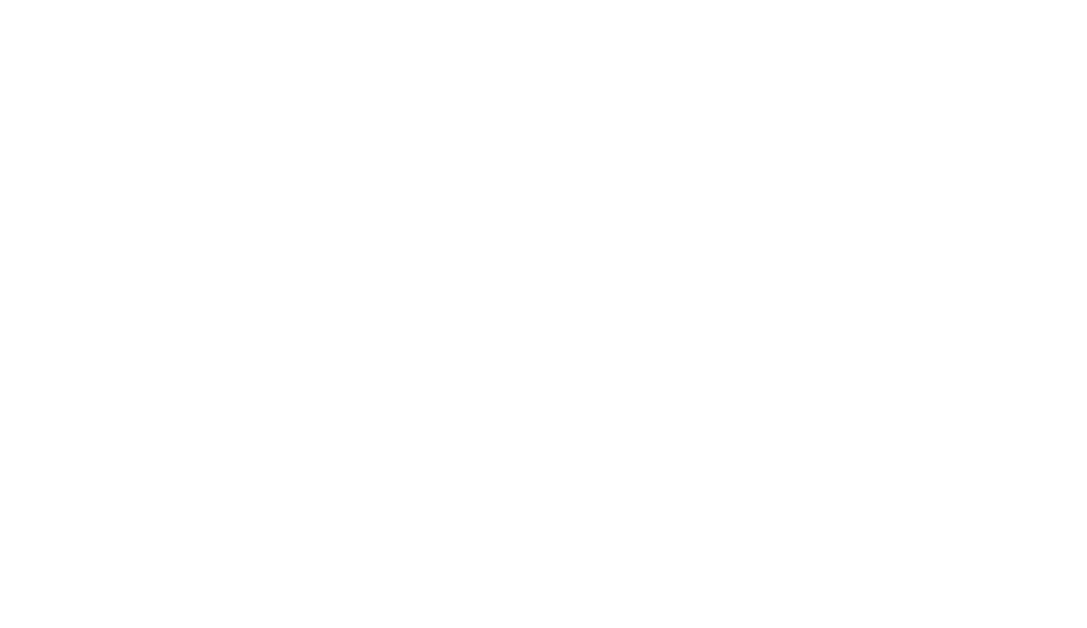
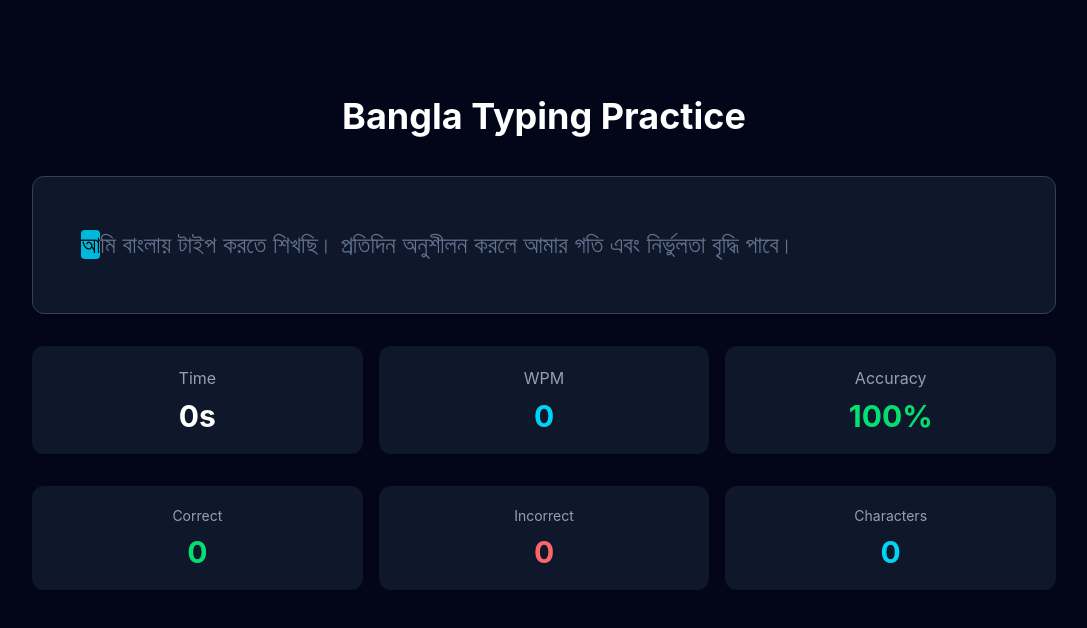
Before and after one commit to andxriyadcoder-devops/bangla-typing-master, a React (Vite) app in the folder client/: page /practice in a window 1280 px wide. Before the commit this address had no page. Shown: the top 628 px of the page, without its empty margins (96-1183 px from the left). Built offline with nearby package versions, Linux system fonts and the light colour scheme.

Commit message:
feat: basic typing engine with hidden input

```diff
--- /dev/null
+++ b/client/src/components/layout/KeyboardPreview.tsx
@@ -0,0 +1,54 @@
+const layouts = [
+  {
+    title: "Bijoy",
+    color: "border-cyan-500",
+  },
+  {
+    title: "Avro Unicode",
+    color: "border-green-500",
+  },
+  {
+    title: "National",
+    color: "border-orange-500",
+  },
+];
+
+export default function KeyboardPreview() {
+  return (
+    <section className="bg-slate-900 py-24 text-white">
+      <div className="mx-auto max-w-7xl px-6">
+
+        <h2 className="mb-4 text-center text-4xl font-bold">
+          Keyboard Layout Support
+        </h2>
+
+        <p className="mb-14 text-center text-slate-400">
+          Switch between Bangla keyboard layouts with one click.
+        </p>
+
+        <div className="grid gap-8 md:grid-cols-3">
+          {layouts.map((layout) => (
+            <div
+              key={layout.title}
+              className={`rounded-2xl border-2 ${layout.color} bg-slate-950 p-8`}
+            >
+              <h3 className="mb-6 text-2xl font-bold">
+                {layout.title}
+              </h3>
+
+              <div className="grid grid-cols-10 gap-2">
+                {Array.from({ length: 40 }).map((_, i) => (
+                  <div
+                    key={i}
+                    className="h-8 rounded bg-slate-800"
+                  />
+                ))}
+              </div>
+            </div>
+          ))}
+        </div>
+
+      </div>
+    </section>
+  );
+}
--- a/client/src/components/layout/Navbar.tsx
+++ b/client/src/components/layout/Navbar.tsx
@@ -1,4 +1,5 @@
 import { Menu } from "lucide-react";
+import { Link } from "react-router-dom";
 import Button from "../ui/Button";
 import Logo from "../common/Logo";
 
@@ -6,41 +7,44 @@
   return (
     <header className="fixed top-0 z-50 w-full border-b border-slate-800 bg-slate-950/80 backdrop-blur">
       <div className="mx-auto flex h-16 max-w-7xl items-center justify-between px-6">
-
         <Logo />
 
-        <nav className="hidden gap-8 md:flex">
-          <a href="#" className="text-slate-300 hover:text-white">
+        <nav className="hidden items-center gap-8 md:flex">
+          <Link to="/" className="text-slate-300 transition hover:text-white">
             Home
-          </a>
+          </Link>
 
-          <a href="#" className="text-slate-300 hover:text-white">
+          <Link
+            to="/lessons"
+            className="text-slate-300 transition hover:text-white"
+          >
             Lessons
-          </a>
+          </Link>
 
-          <a href="#" className="text-slate-300 hover:text-white">
+          <Link
+            to="/practice"
+            className="text-slate-300 transition hover:text-white"
+          >
             Practice
-          </a>
+          </Link>
 
-          <a href="#" className="text-slate-300 hover:text-white">
+          <Link
+            to="/leaderboard"
+            className="text-slate-300 transition hover:text-white"
+          >
             Leaderboard
-          </a>
+          </Link>
         </nav>
 
         <div className="hidden items-center gap-3 md:flex">
-          <Button variant="outline">
-            Login
-          </Button>
+          <Button variant="outline">Login</Button>
 
-          <Button>
-            Get Started
-          </Button>
+          <Button>Get Started</Button>
         </div>
 
         <button className="md:hidden">
-          <Menu />
+          <Menu className="h-6 w-6 text-white" />
         </button>
-
       </div>
     </header>
   );
--- /dev/null
+++ b/client/src/components/typing/HiddenInput.tsx
@@ -0,0 +1,27 @@
+import { useEffect, useRef } from "react";
+
+interface HiddenInputProps {
+  value: string;
+  onChange: (value: string) => void;
+}
+
+export default function HiddenInput({
+  value,
+  onChange,
+}: HiddenInputProps) {
+  const inputRef = useRef<HTMLTextAreaElement>(null);
+
+  useEffect(() => {
+    inputRef.current?.focus();
+  }, []);
+
+  return (
+    <textarea
+      ref={inputRef}
+      value={value}
+      onChange={(e) => onChange(e.target.value)}
+      className="absolute opacity-0 pointer-events-none"
+      autoFocus
+    />
+  );
+}
--- /dev/null
+++ b/client/src/components/typing/StatsBar.tsx
@@ -0,0 +1,48 @@
+interface StatsBarProps {
+  seconds: number;
+  accuracy: number;
+  characters: number;
+}
+
+export default function StatsBar({
+  seconds,
+  accuracy,
+  characters,
+}: StatsBarProps) {
+  const minutes = seconds / 60;
+
+  const wpm =
+    minutes > 0
+      ? Math.round((characters / 5) / minutes)
+      : 0;
+
+  return (
+    <div className="mt-8 grid grid-cols-3 gap-4">
+
+      <div className="rounded-xl bg-slate-900 p-5 text-center">
+        <h3 className="text-slate-400">Time</h3>
+
+        <p className="mt-2 text-3xl font-bold">
+          {seconds}s
+        </p>
+      </div>
+
+      <div className="rounded-xl bg-slate-900 p-5 text-center">
+        <h3 className="text-slate-400">WPM</h3>
+
+        <p className="mt-2 text-3xl font-bold text-cyan-400">
+          {wpm}
+        </p>
+      </div>
+
+      <div className="rounded-xl bg-slate-900 p-5 text-center">
+        <h3 className="text-slate-400">Accuracy</h3>
+
+        <p className="mt-2 text-3xl font-bold text-green-400">
+          {accuracy}%
+        </p>
+      </div>
+
+    </div>
+  );
+}
--- /dev/null
+++ b/client/src/components/typing/TypingText.tsx
@@ -0,0 +1,32 @@
+interface TypingTextProps {
+  expected: string;
+  typed: string;
+}
+
+export default function TypingText({
+  expected,
+  typed,
+}: TypingTextProps) {
+  return (
+    <div className="rounded-xl bg-slate-900 p-6 text-2xl leading-10">
+      {expected.split("").map((char, index) => {
+        let className = "text-slate-500";
+
+        if (index < typed.length) {
+          className =
+            typed[index] === char
+              ? "text-green-400"
+              : "text-red-400";
+        } else if (index === typed.length) {
+          className = "bg-cyan-500 text-black rounded";
+        }
+
+        return (
+          <span key={index} className={className}>
+            {char}
+          </span>
+        );
+      })}
+    </div>
+  );
+}
--- /dev/null
+++ b/client/src/engine/matcher/compare.ts
@@ -0,0 +1,25 @@
+export interface CharacterResult {
+  correct: number;
+  incorrect: number;
+}
+
+export function compareText(
+  expected: string,
+  typed: string
+): CharacterResult {
+  let correct = 0;
+  let incorrect = 0;
+
+  for (let i = 0; i < typed.length; i++) {
+    if (typed[i] === expected[i]) {
+      correct++;
+    } else {
+      incorrect++;
+    }
+  }
+
+  return {
+    correct,
+    incorrect,
+  };
+}
--- /dev/null
+++ b/client/src/engine/stats/calculate.ts
@@ -0,0 +1,10 @@
+export function calculateAccuracy(
+  correct: number,
+  incorrect: number
+) {
+  const total = correct + incorrect;
+
+  if (total === 0) return 100;
+
+  return Number(((correct / total) * 100).toFixed(1));
+}
--- /dev/null
+++ b/client/src/hooks/useTypingTimer.ts
@@ -0,0 +1,17 @@
+import { useEffect, useState } from "react";
+
+export default function useTypingTimer(start: boolean) {
+  const [seconds, setSeconds] = useState(0);
+
+  useEffect(() => {
+    if (!start) return;
+
+    const interval = setInterval(() => {
+      setSeconds((prev) => prev + 1);
+    }, 1000);
+
+    return () => clearInterval(interval);
+  }, [start]);
+
+  return seconds;
+}
--- a/client/src/pages/HomePage.tsx
+++ b/client/src/pages/HomePage.tsx
@@ -1,6 +1,7 @@
 import HeroSection from "../components/layout/HeroSection";
 import StatsSection from "../components/layout/StatsSection";
 import FeaturesSection from "../components/layout/FeaturesSection";
+import KeyboardPreview from "../components/layout/KeyboardPreview";
 
 export default function HomePage() {
   return (
@@ -8,6 +9,7 @@
       <HeroSection />
       <StatsSection />
       <FeaturesSection />
+      <KeyboardPreview />
     </>
   );
 }
--- /dev/null
+++ b/client/src/pages/PracticePage.tsx
@@ -0,0 +1,103 @@
+import { useMemo, useState } from "react";
+import TypingText from "../components/typing/TypingText";
+import HiddenInput from "../components/typing/HiddenInput";
+import StatsBar from "../components/typing/StatsBar";
+
+import { compareText } from "../engine/matcher/compare";
+import { calculateAccuracy } from "../engine/stats/calculate";
+
+import useTypingTimer from "../hooks/useTypingTimer";
+
+const sampleText =
+  "আমি বাংলায় টাইপ করতে শিখছি। প্রতিদিন অনুশীলন করলে আমার গতি এবং নির্ভুলতা বৃদ্ধি পাবে।";
+
+export default function PracticePage() {
+  const [input, setInput] = useState("");
+
+  const seconds = useTypingTimer(input.length > 0);
+
+  const result = useMemo(
+    () => compareText(sampleText, input),
+    [input]
+  );
+
+  const accuracy = calculateAccuracy(
+    result.correct,
+    result.incorrect
+  );
+
+  return (
+    <div className="min-h-screen bg-slate-950 px-6 py-24 text-white">
+      <div className="mx-auto max-w-5xl">
+
+        <h1 className="mb-10 text-center text-4xl font-bold">
+          Bangla Typing Practice
+        </h1>
+
+        {/* Typing Area */}
+        <div
+          className="cursor-text rounded-xl border border-slate-700 bg-slate-900 p-6"
+          onClick={() =>
+            (
+              document.querySelector("textarea") as HTMLTextAreaElement
+            )?.focus()
+          }
+        >
+          <TypingText
+            expected={sampleText}
+            typed={input}
+          />
+        </div>
+
+        {/* Hidden Input */}
+        <HiddenInput
+          value={input}
+          onChange={setInput}
+        />
+
+        {/* Stats */}
+        <StatsBar
+          seconds={seconds}
+          accuracy={accuracy}
+          characters={input.length}
+        />
+
+        {/* Detailed Statistics */}
+        <div className="mt-8 grid grid-cols-3 gap-4">
+
+          <div className="rounded-xl bg-slate-900 p-5 text-center">
+            <h2 className="text-sm text-slate-400">
+              Correct
+            </h2>
+
+            <p className="mt-2 text-3xl font-bold text-green-400">
+              {result.correct}
+            </p>
+          </div>
+
+          <div className="rounded-xl bg-slate-900 p-5 text-center">
+            <h2 className="text-sm text-slate-400">
+              Incorrect
+            </h2>
+
+            <p className="mt-2 text-3xl font-bold text-red-400">
+              {result.incorrect}
+            </p>
+          </div>
+
+          <div className="rounded-xl bg-slate-900 p-5 text-center">
+            <h2 className="text-sm text-slate-400">
+              Characters
+            </h2>
+
+            <p className="mt-2 text-3xl font-bold text-cyan-400">
+              {input.length}
+            </p>
+          </div>
+
+        </div>
+
+      </div>
+    </div>
+  );
+}
--- a/client/src/routes/AppRouter.tsx
+++ b/client/src/routes/AppRouter.tsx
@@ -1,10 +1,28 @@
 import { Routes, Route } from "react-router-dom";
 import HomePage from "../pages/HomePage";
+import PracticePage from "../pages/PracticePage";
+
+function ComingSoon({ title }: { title: string }) {
+  return (
+    <div className="flex min-h-screen items-center justify-center bg-slate-950 text-white">
+      <h1 className="text-5xl font-bold">{title} (Coming Soon)</h1>
+    </div>
+  );
+}
 
 export default function AppRouter() {
   return (
     <Routes>
       <Route path="/" element={<HomePage />} />
+      <Route path="/practice" element={<PracticePage />} />
+      <Route
+        path="/lessons"
+        element={<ComingSoon title="Lessons" />}
+      />
+      <Route
+        path="/leaderboard"
+        element={<ComingSoon title="Leaderboard" />}
+      />
     </Routes>
   );
 }
```
